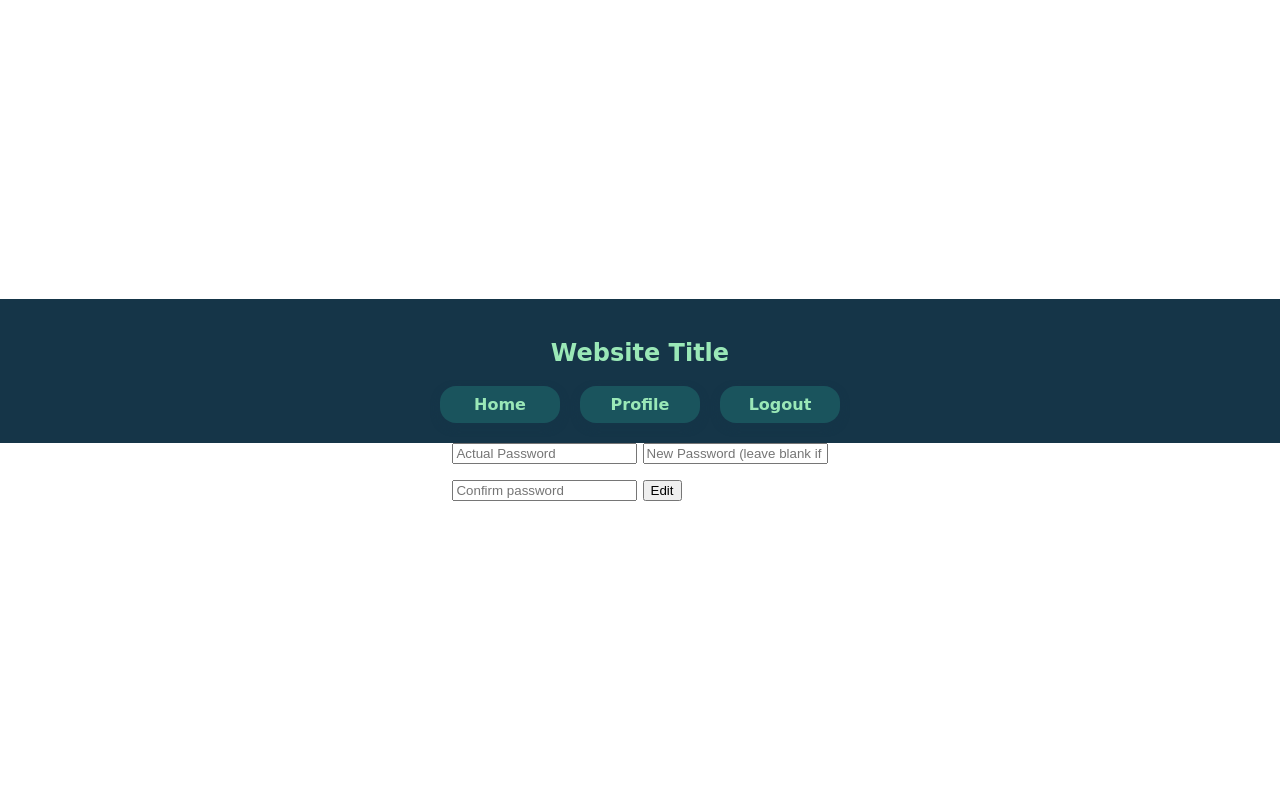
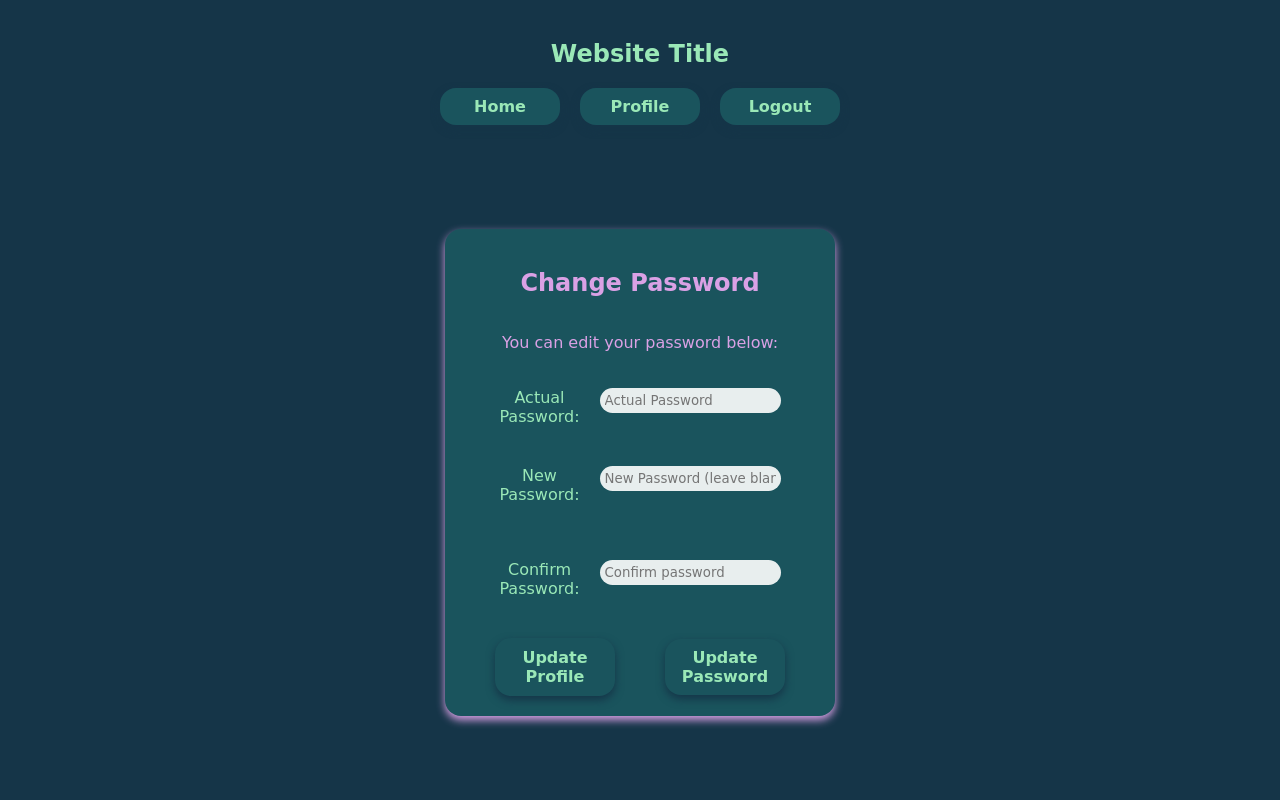
Before and after one commit to garcia-lopez/login, a Flask app: page /change_password/ in a window 1280 px wide. Run offline with Flask 3, Linux system fonts and the light colour scheme; the visitor is signed in with stand-in values (Sample User, id 1); some libraries are stand-ins or nearby versions; some web fonts are replaced.

Commit message:
feat: Fixed some errors with the forms

```diff
--- a/main.py
+++ b/main.py
@@ -80,13 +80,15 @@ def register():
     #Check if "username", "password" and "email" POST requests exist (user submitted form)
     if request.method == 'POST' and 'username' in request.form and 'password' in request.form and 'email' in request.form:
         # crear variables para una fácil escritura
-        username = request.form['username']
+        username = request.form['username'].lower()
         password = request.form['password']
         email = request.form['email']
         # Validate the input
         error = validate_user_input(email,username,password)
+        print(error)
         if error:
             flash(error, 'error')
+            return render_template('register.html')
 
         if not verify_user_already_exists(username, mysql):
         # If account does not exist, create a new account
@@ -124,7 +126,7 @@ def edit_profile():
             if username == session['user_info']['username'] and email == session['user_info']['email']:
                 flash('No se realizaron cambios', 'error')
             elif verify_user_already_exists(username, mysql) and username != session['user_info']['username']:
-                flash('El nombre de usuario ya está en uso. Por favor, elige otro.', 'error')
+                flash('The username is already in use. Please choose another.', 'error')
             elif error:
                 flash(error, 'error')
             else:
@@ -135,29 +137,26 @@ def edit_profile():
 
 @app.route('/change_password/', methods=['GET', 'POST'])
 def change_password():
-    print("Change password HERE")
-    print(request.form)
-    print(request.method)
+    print("hola")
     if 'loggedin' in session:
-        print("looged in")
         if request.method == 'POST' and 'old_password' in request.form and 'new_password' in request.form and 'confirm_password' in request.form:
             old_password = request.form['old_password']
             new_password = request.form['new_password']
             confirm_password = request.form['confirm_password']
-
+            if old_password == '' or new_password == '' or confirm_password == '':
+                flash('Por favor, rellena todos los campos', 'error')
+                return render_template('change_password.html')
             #Asegúrate de que la contraseña actual sea correcta y que las nuevas contraseñas coincidan
             if not val_password(old_password, session['user_info']['password']):
                 print("La contraseña actual es incorrecta")
-                flash('La contraseña actual es incorrecta', 'error')
+                flash('The current password is incorrect.', 'error')
             elif new_password != confirm_password:
                 print("Las contraseñas no coinciden")
-                flash('Las contraseñas no coinciden', 'error')
+                flash('The passwords do not match.', 'error')
             #Si todo está bien, actualiza la contraseña
             else:
-                print("Actualizando contraseña")
                 update_password(session['id'], new_password, mysql)
-                return redirect(url_for('profile'))
-
+                flash('Password successfully updated', 'success')
 
         return render_template('change_password.html')
     return redirect(url_for('login'))
--- a/static/style.css
+++ b/static/style.css
@@ -207,6 +207,7 @@ footer {
 
 .inputs {
   border-radius: 16px;
+  padding: 5px;
   border-style: none;
   background-color: #E8EEEE;
   font-family: "Playwrite DE Grund", cursive;
--- a/templates/change_password.html
+++ b/templates/change_password.html
@@ -3,7 +3,10 @@
 {% block title %}Change Password{% endblock %}
 
 {% block content %}
-<form action="{{ url_for('change_password') }}" method="post" autocomplete="off">
+<div class="center-content">
+    <form class="profile_card" action="{{ url_for('change_password') }}" method="post" autocomplete="off">
+        <h2 class="profile_title">Change Password</h2>
+        <p>You can edit your password below:</p>
         {% with messages = get_flashed_messages(with_categories=true) %}
             {% if messages %}
                 <div class="flashes">
@@ -13,21 +16,33 @@
                 </div>
             {% endif %}
             {% endwith %}
+
+        <div class="form_inputs">
             <label for="old_password">
-        <i class="fas fa-lock"></i>
+                Actual Password:
             </label>
-    <input type="password" name="old_password" placeholder="Actual Password" id="old_password" aria-label="Password">
+            <input class="inputs" type="password" name="old_password" placeholder="Actual Password" id="old_password" aria-label="Password">
+        </div>
+        <div class="form_inputs">
             <label for="new_password">
-        <i class="fas fa-lock"></i>
+                New Password:
             </label>
-    <input type="password" name="new_password" placeholder="New Password (leave blank if not changing)" id="new_password" aria-label="Password">
+            <input class="inputs" type="password" name="new_password" placeholder="New Password (leave blank if not changing)" id="new_password" aria-label="Password">
+        </div>
         <div>
             <p id="not_match"></p>
         </div>
+        <div class="form_inputs">
             <label for="confirm_password">
-        <i class="fas fa-lock"></i>
+                Confirm Password:
             </label>
-    <input type="password" name="confirm_password" placeholder="Confirm password" id="confirm_password" aria-label="Password">
-    <input type="submit" value="Edit">
+            <input class="inputs" type="password" name="confirm_password" placeholder="Confirm password" id="confirm_password" aria-label="Password">
+        </div>
+        <div class="button_section">
+            <a href="{{ url_for('edit_profile') }}" class="button_class">Update Profile</a>
+            <button type="submit" value="Update Profile" class="button_class"> Update Password </button>
+        </div>
     </form>
+</div>
+
 {% endblock %}
--- a/templates/edit_profile.html
+++ b/templates/edit_profile.html
@@ -29,7 +29,7 @@
         <div class="msg">{{ msg }}</div>
         <div class="button_section">
             <button type="submit" value="Update Profile" class="button_class"> Update profile </button>
-            <a href="{{ url_for('change_password') }}" class="button_class">Edit Password</a>
+            <a href="{{ url_for('change_password') }}" class="button_class">Update Password</a>
         </div>
 
     </form>
--- a/templates/register.html
+++ b/templates/register.html
@@ -29,7 +29,7 @@
 		   </div>
 		   <div class="form_inputs">
 			<label class="lilac_text" for="password">Password:</label>
-			<input class="inputs" type="password" name="password" placeholder="Password" id="password" required>
+			<input class="inputs" type="password" name="password" placeholder="Password" id="password_register" required>
 		   </div>
 		   <div class="form_inputs">
 			<label class="lilac_text" for="email">Email:</label>
@@ -42,6 +42,6 @@
             </div>
         </form>
     </div>
-    <script src="{{ url_for('static', filename='script.js') }}"></script>
+    <script src="{{ url_for('static', filename='js/inactivity.js') }}"></script>
 </body>
 </html>
```
Also changed, not shown: utils.py (+4 -4 lines). Lines whose indentation alone changed are shown as unchanged.
